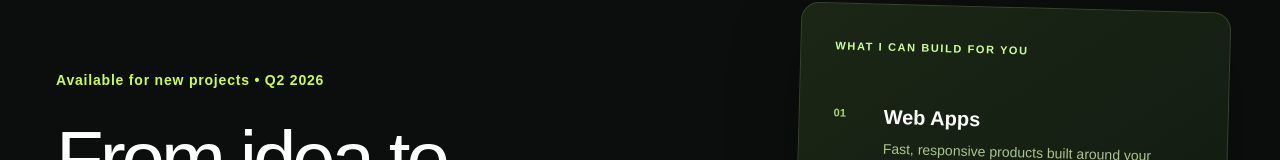
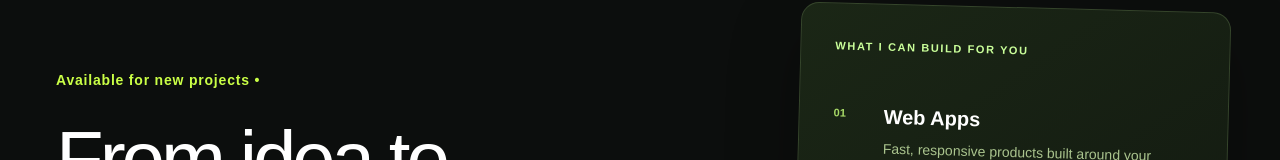
Before and after one commit to ZohaibArshad45/zohaib.dev, a Next.js app: page / in a window 1280 px wide. Shown: the part 158-318 px from the top of the page. Built offline with nearby package versions, Linux system fonts and the light colour scheme; no server answers; the database is empty.

Commit message:
update Available

```diff
--- a/components/Admin/AdminDashboard.tsx
+++ b/components/Admin/AdminDashboard.tsx
@@ -1647,7 +1647,7 @@ export default function AdminDashboard() {
                       onChange={(e) =>
                         setSiteSettings({ ...siteSettings, availabilityStatus: e.target.value })
                       }
-                      placeholder="e.g. Available for new projects • Q2 2026"
+                      placeholder="e.g. Available for new projects •"
                       style={styles.formInput}
                     />
                   </div>
--- a/data/settings.json
+++ b/data/settings.json
@@ -3,7 +3,7 @@
   "phone": "+923402150300",
   "location": "Bahawalpur, Punjab, Pakistan",
   "founderTitle": "Founder of Codingskillup • Full-Stack & AI Systems Engineer",
-  "availabilityStatus": "Available for new projects • Q2 2026",
+  "availabilityStatus": "Available for new projects •",
   "githubUrl": "https://github.com/codingskillup",
   "linkedinUrl": "",
   "twitterUrl": "",
--- a/lib/settings.ts
+++ b/lib/settings.ts
@@ -19,7 +19,7 @@ export const DEFAULT_SETTINGS: SiteSettings = {
   phone: "",
   location: "Bahawalpur, Punjab, Pakistan",
   founderTitle: "Founder of Codingskillup • Full-Stack & AI Systems Engineer",
-  availabilityStatus: "Available for new projects • Q2 2026",
+  availabilityStatus: "Available for new projects •",
   githubUrl: "https://github.com/codingskillup",
   linkedinUrl: "https://linkedin.com/in/",
   twitterUrl: "https://x.com/",
```
